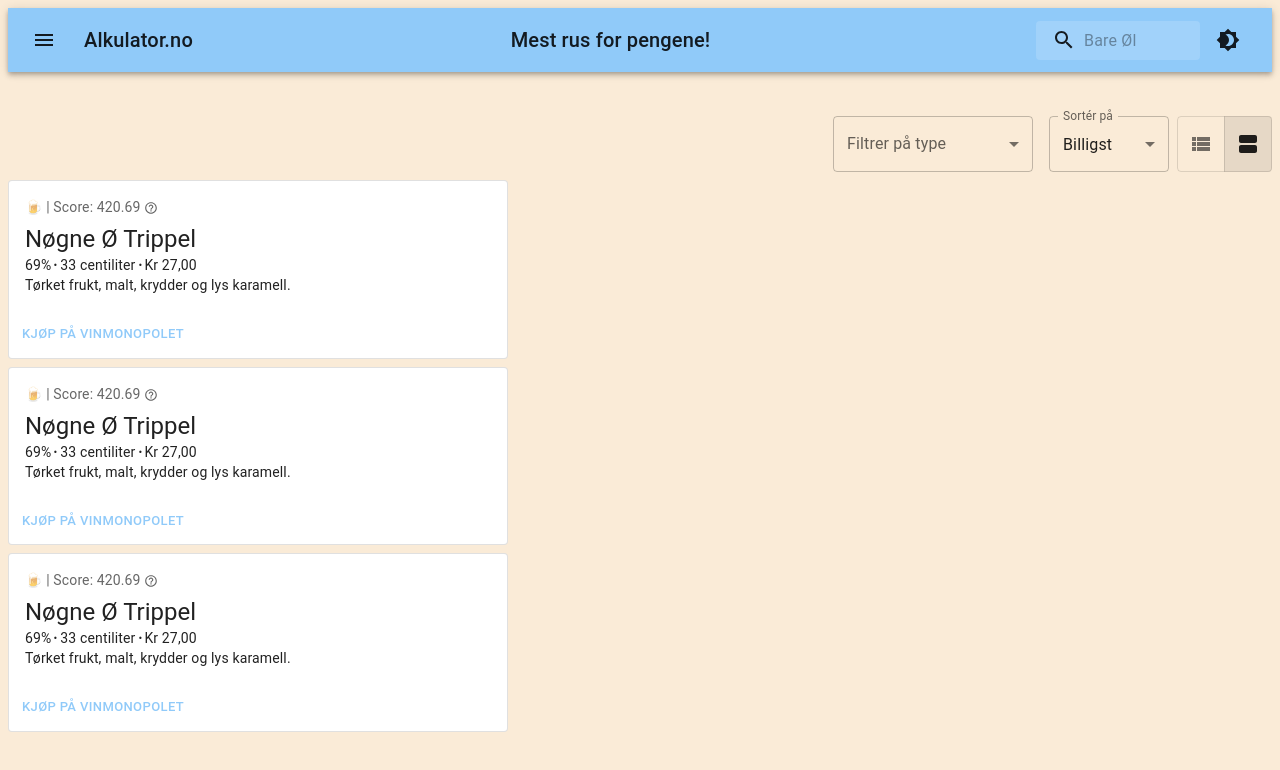
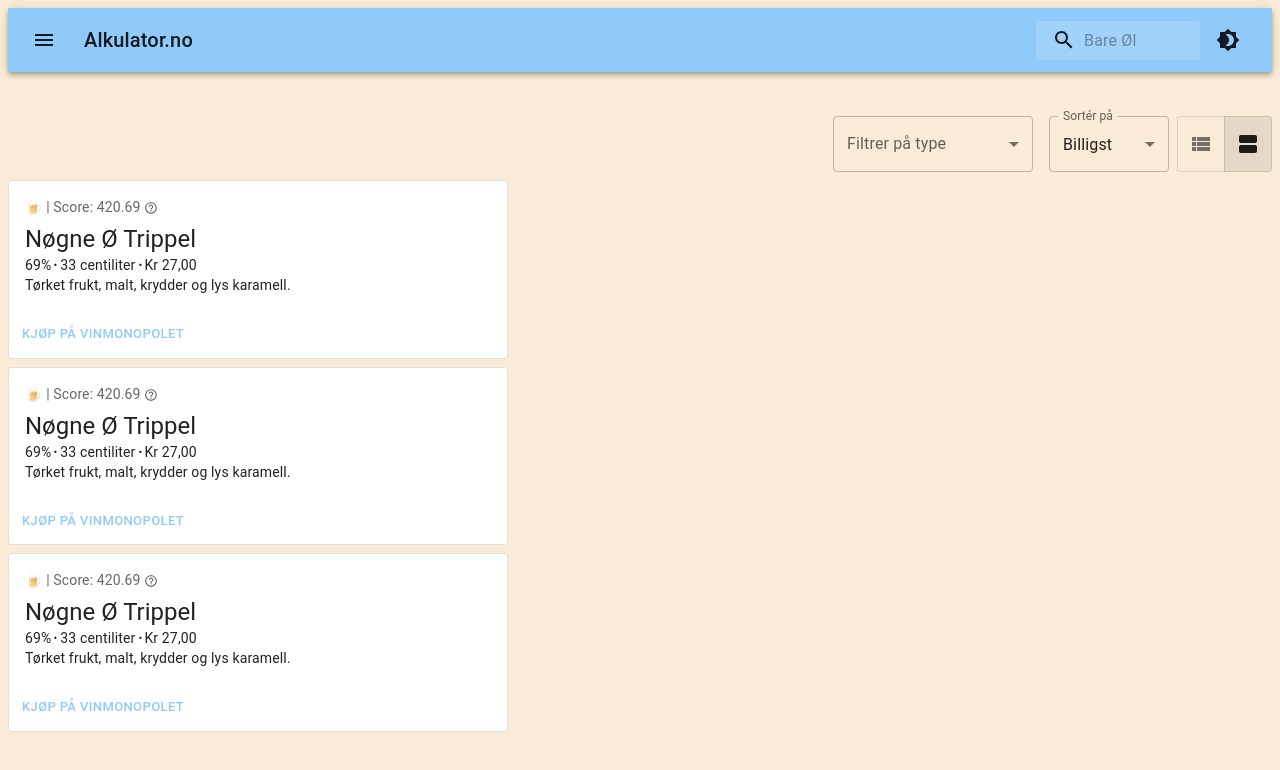
Before and after one commit to arienshibani/alkulator-web, a Next.js app: page / in a window 1280 px wide. Shown: the top 770 px of the page. Built offline with nearby package versions, Linux system fonts and the light colour scheme.

Commit message:
chore(AppBar.js): Remove the cheezy text in the middle of the app bar.

```diff
--- a/components/NavBar/AppBar.js
+++ b/components/NavBar/AppBar.js
@@ -41,7 +41,7 @@
             noWrap
             component="div"
             sx={{ flexGrow: 1, display: { xs: "none", sm: "block" } }}>
-                Alkulator.no
+            Alkulator.no
           </Typography>
 
           <Typography
@@ -49,7 +49,7 @@
             noWrap
             component="div"
             sx={{ flexGrow: 1, display: { xs: "none", sm: "block" } }}>
-                Mest rus for pengene!
+
           </Typography>
 
           <Search>
@@ -88,7 +88,7 @@
           <Link
             underline="none" color="gray"
             href="https://github.com/arienshibani/alkulator-web">
-            <List sx={{ margin: "50px", marginTop: "50vh"  }}>
+            <List sx={{ margin: "50px", marginTop: "50vh" }}>
               <ListItem button >
                 <ListItemText primary="Github" />
                 <GitHubIcon sx={{ marginLeft: "10px" }} />
```
